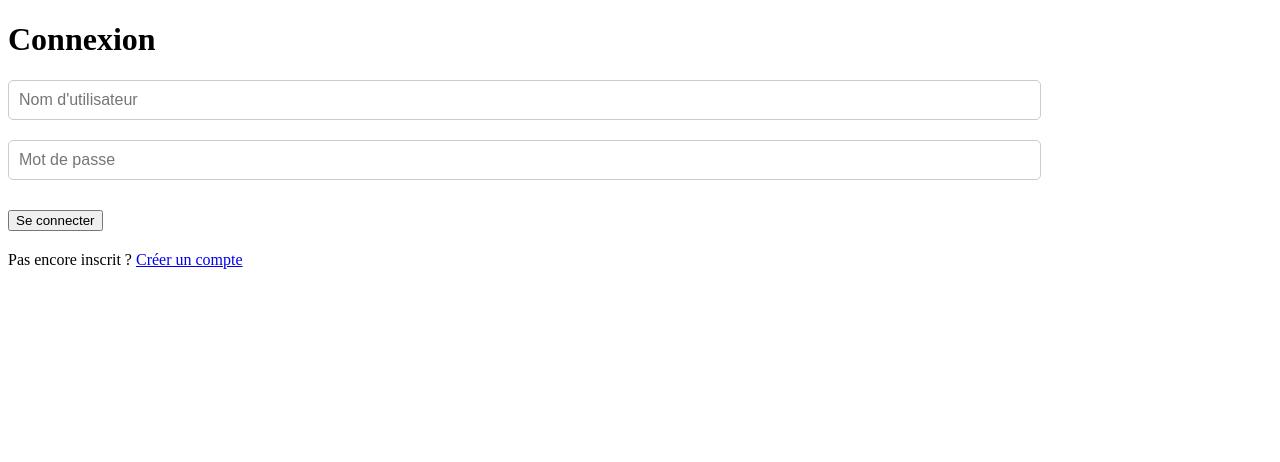
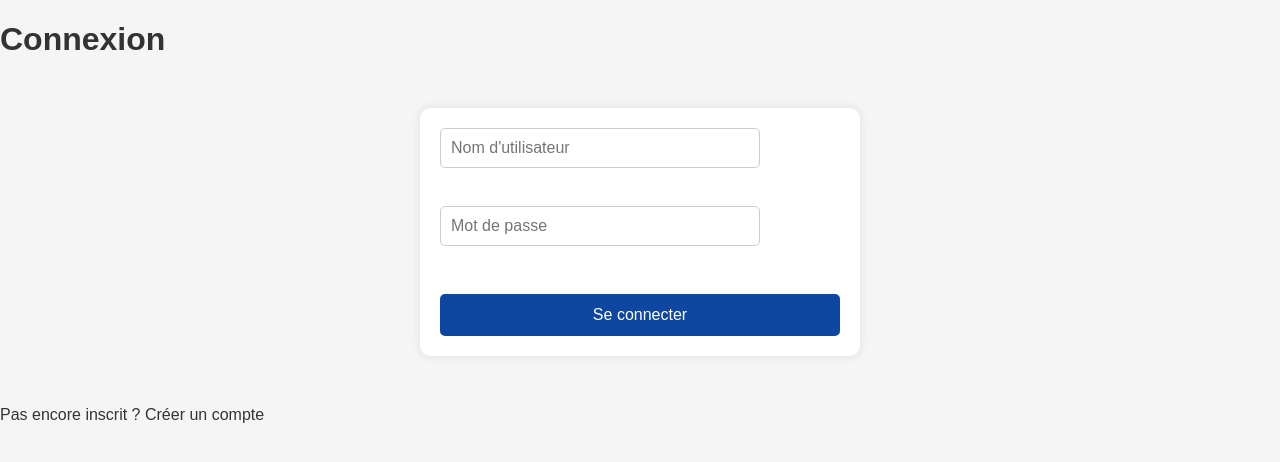
Before and after one commit to Lazyprobg/french-reborn, a Flask app: page /connexion in a window 1280 px wide. Shown: the top 462 px of the page. Run offline with Flask 3, Linux system fonts and the light colour scheme.

Commit message:
Update style.css

```diff
--- a/static/style.css
+++ b/static/style.css
@@ -1,25 +1,221 @@
-/* Champ texte mobile */
-#message-input {
-    width: 100% !important;
-    font-size: 1em !important;
-    padding: 12px !important;
+/* ==========================
+   GLOBAL
+========================== */
+body {
+    margin: 0;
+    font-family: Arial, Helvetica, sans-serif;
+    background-color: #f5f5f5;
+    color: #333;
 }
 
-/* Chat responsive pour mobile */
+a {
+    text-decoration: none;
+    color: inherit;
+}
+
+button {
+    cursor: pointer;
+}
+
+/* ==========================
+   FORMULAIRES (connexion / inscription)
+========================== */
+form {
+    display: flex;
+    flex-direction: column;
+    max-width: 400px;
+    margin: 50px auto;
+    padding: 20px;
+    background-color: #fff;
+    border-radius: 10px;
+    box-shadow: 0 0 10px rgba(0,0,0,0.1);
+}
+
+form input {
+    padding: 12px;
+    margin-bottom: 15px;
+    border-radius: 5px;
+    border: 1px solid #ccc;
+    font-size: 16px;
+    width: 100%;
+    box-sizing: border-box;
+}
+
+form button {
+    padding: 12px;
+    border: none;
+    border-radius: 5px;
+    background-color: #0d47a1;
+    color: white;
+    font-size: 16px;
+    transition: background-color 0.3s;
+}
+
+form button:hover {
+    background-color: #1565c0;
+}
+
+/* ==========================
+   CHAT CONTAINER
+========================== */
+.chat-container {
+    max-width: 800px;
+    margin: 20px auto;
+    background-color: #fff;
+    border-radius: 10px;
+    box-shadow: 0 0 10px rgba(0,0,0,0.1);
+    padding: 15px;
+    display: flex;
+    flex-direction: column;
+    height: 80vh;
+}
+
+/* ==========================
+   MESSAGES
+========================== */
+.messages-container {
+    flex: 1;
+    overflow-y: auto;
+    margin-bottom: 10px;
+}
+
+.message {
+    display: flex;
+    margin-bottom: 10px;
+    align-items: flex-start;
+}
+
+.message .avatar {
+    width: 40px;
+    height: 40px;
+    background-color: #ccc;
+    border-radius: 50%;
+    margin-right: 10px;
+    flex-shrink: 0;
+}
+
+.message .message-content {
+    max-width: 90%;
+    word-wrap: break-word;
+}
+
+.message .role {
+    font-weight: bold;
+}
+
+.message .username {
+    font-weight: bold;
+    margin-right: 5px;
+}
+
+.message .text {
+    margin-top: 2px;
+}
+
+/* Date separator */
+.message-date {
+    text-align: center;
+    font-size: 12px;
+    color: #777;
+    margin: 10px 0;
+}
+
+/* ==========================
+   CHAT INPUT
+========================== */
+.chat-input-container {
+    display: flex;
+    gap: 5px;
+}
+
+#message-input {
+    flex: 1;
+    padding: 12px;
+    font-size: 16px;
+    border-radius: 5px;
+    border: 1px solid #ccc;
+    box-sizing: border-box;
+}
+
+.send-button, .emoji-button {
+    padding: 12px 20px;
+    border: none;
+    border-radius: 5px;
+    background-color: #0d47a1;
+    color: white;
+    font-size: 16px;
+    transition: background-color 0.3s;
+}
+
+.send-button:hover, .emoji-button:hover {
+    background-color: #1565c0;
+}
+
+/* ==========================
+   ADMIN BUTTONS
+========================== */
+#admin-controls {
+    display: flex;
+    gap: 5px;
+}
+
+#mute-btn, #unmute-btn {
+    padding: 10px 15px;
+    border: none;
+    border-radius: 5px;
+    background-color: #ff5722;
+    color: white;
+    font-size: 14px;
+    transition: background-color 0.3s;
+}
+
+#unmute-btn {
+    background-color: #4caf50;
+}
+
+#mute-btn:hover {
+    background-color: #e64a19;
+}
+
+#unmute-btn:hover {
+    background-color: #388e3c;
+}
+
+/* ==========================
+   RESPONSIVE
+========================== */
 @media (max-width: 768px) {
+
+    /* Formulaire centrage mobile */
+    form {
+        margin: 20px 10px;
+        padding: 15px;
+    }
+
+    /* Chat container full screen */
     .chat-container {
+        width: 100%;
+        height: 100vh;
         padding: 10px;
         border-radius: 0;
-        height: 100vh;
     }
+
     .messages-container {
-        max-height: calc(100vh - 120px);
+        max-height: calc(100vh - 140px);
     }
+
     .chat-input-container {
         flex-direction: column;
         gap: 5px;
     }
+
     .send-button, .emoji-button {
         width: 100%;
     }
+
+    #message-input {
+        width: 100% !important;
+        font-size: 1em !important;
+        padding: 12px !important;
+    }
 }
```
